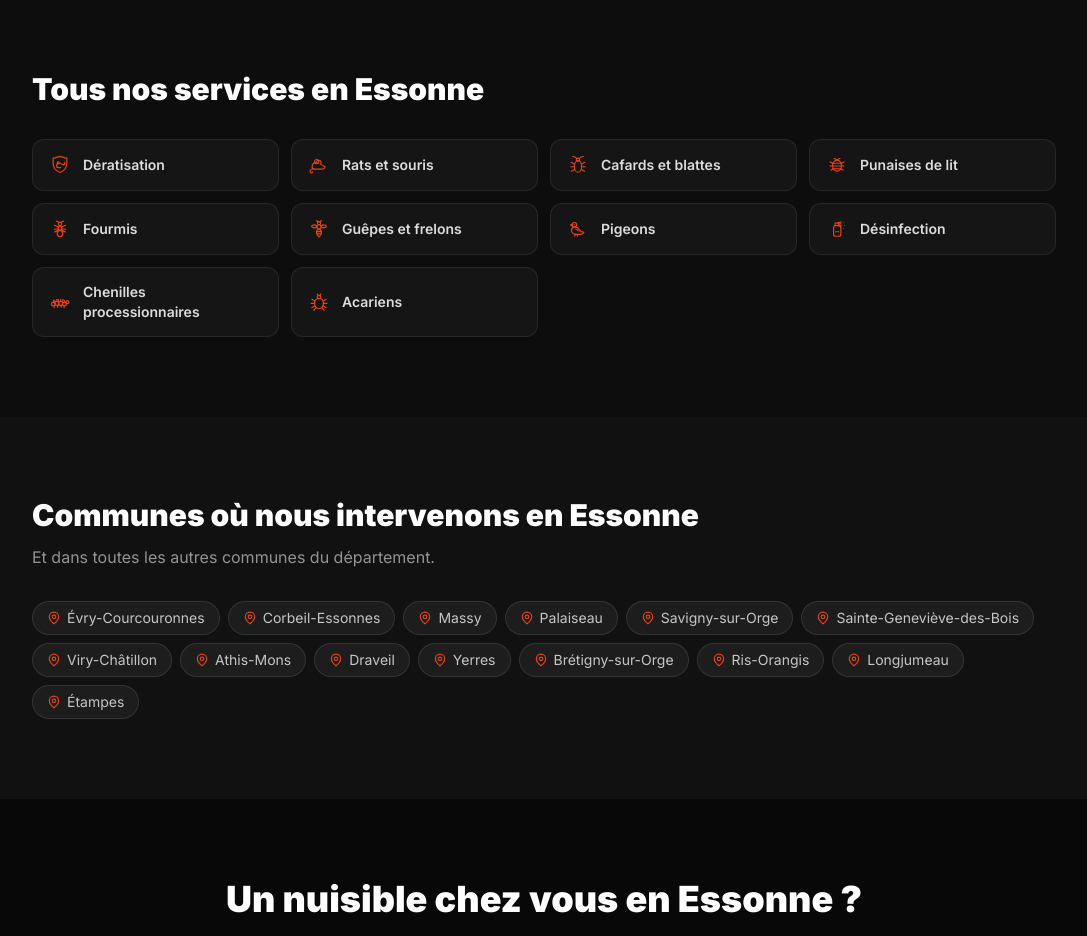
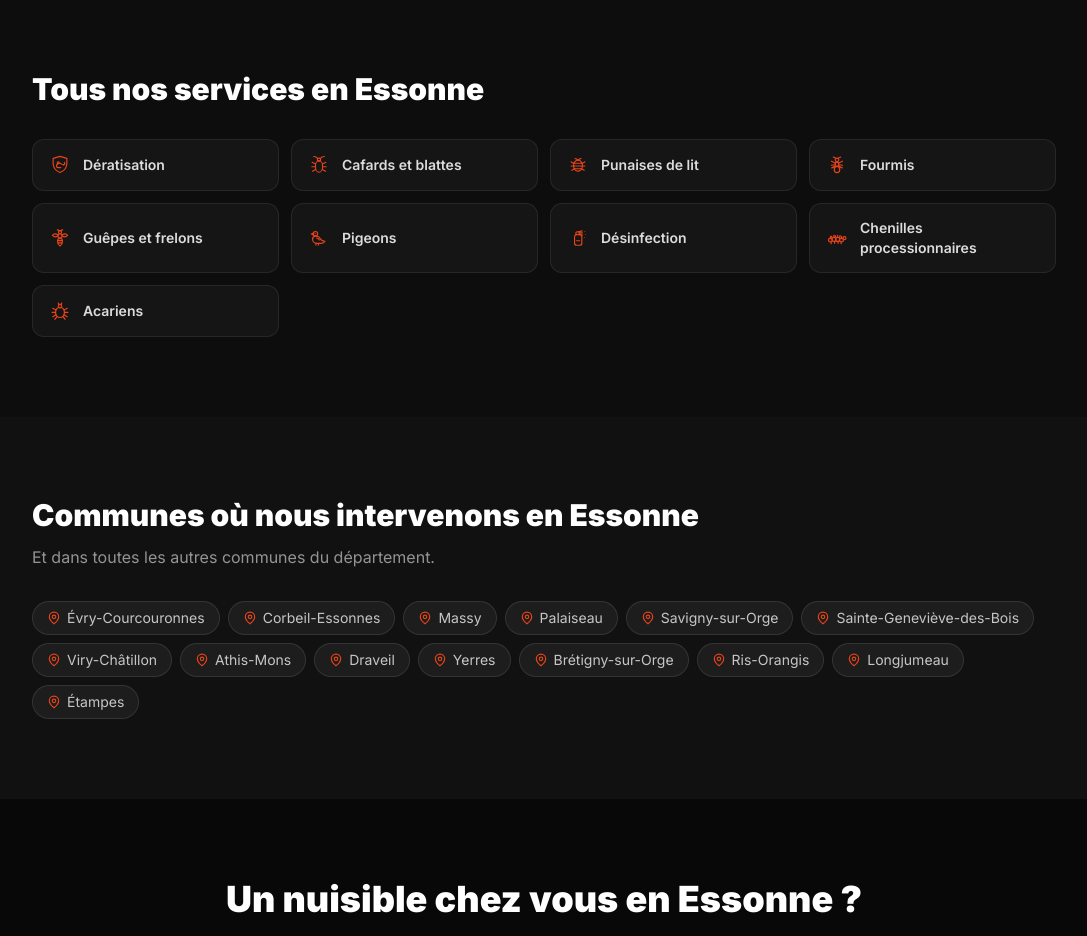
Before and after one commit to Allonuisibleexpress/allo-nuisible-idf, a Next.js app: page /zones/essonne in a window 1280 px wide. Shown: the part 1820-2756 px from the top of the page, without its empty margins (96-1183 px from the left). Built offline with nearby package versions, Linux system fonts and the light colour scheme.

Commit message:
Fusion rongeurs → dératisation : plus aucun lien interne vers /services/rongeurs (pages zones), doublon retiré de la liste des services
Co-Authored-By: Claude Opus 5.5 <noreply@anthropic.com>

```diff
--- a/app/zones/[departement]/[commune]/page.tsx
+++ b/app/zones/[departement]/[commune]/page.tsx
@@ -135,7 +135,7 @@ export default function CommunePage({ params }: { params: Params }) {
                         </li>
                       ))}
                     </ul>
-                    <a href={`/services/${m.service}`} className="text-sm font-bold inline-flex items-center gap-1.5" style={{ color: ACCENT }}>
+                    <a href={`/services/${m.service === 'rongeurs' ? 'deratisation' : m.service}`} className="text-sm font-bold inline-flex items-center gap-1.5" style={{ color: ACCENT }}>
                       En savoir plus <ArrowRight className="w-4 h-4" />
                     </a>
                   </article>
@@ -146,7 +146,7 @@ export default function CommunePage({ params }: { params: Params }) {
               Nous intervenons aussi {c.a} pour :{' '}
               {autres.map((k, i) => (
                 <span key={k}>
-                  <a href={`/services/${METHODES[k].service}`} className="underline hover:text-white">{SERVICES[METHODES[k].service].nom.toLowerCase()}</a>
+                  <a href={`/services/${METHODES[k].service === 'rongeurs' ? 'deratisation' : METHODES[k].service}`} className="underline hover:text-white">{SERVICES[METHODES[k].service].nom.toLowerCase()}</a>
                   {i < autres.length - 1 ? ', ' : '.'}
                 </span>
               ))}
--- a/app/zones/[departement]/page.tsx
+++ b/app/zones/[departement]/page.tsx
@@ -84,7 +84,7 @@ export default function DepartementPage({ params }: { params: { departement: str
             </p>
             <div className="grid sm:grid-cols-2 gap-4">
               {d.situations.map((s) => (
-                <a key={s.titre} href={`/services/${s.service}`}
+                <a key={s.titre} href={`/services/${s.service === 'rongeurs' ? 'deratisation' : s.service}`}
                   className="group rounded-2xl p-6 transition-colors hover:bg-white/[0.06]"
                   style={{ background: 'rgba(255,255,255,0.035)', border: '1px solid rgba(255,255,255,0.08)' }}>
                   <div className="flex items-center gap-3 mb-3">
@@ -131,7 +131,7 @@ export default function DepartementPage({ params }: { params: { departement: str
           <div className="max-w-5xl mx-auto">
             <h2 className="text-2xl md:text-3xl font-black text-white mb-8">Tous nos services {d.dans}</h2>
             <div className="grid grid-cols-2 md:grid-cols-4 gap-3">
-              {(Object.keys(SERVICES) as ServiceSlug[]).map((slug) => (
+              {(Object.keys(SERVICES) as ServiceSlug[]).filter((x) => x !== 'rongeurs').map((slug) => (
                 <a key={slug} href={`/services/${slug}`}
                   className="flex items-center gap-3 rounded-xl px-4 py-3.5 text-white/85 text-sm font-semibold transition-colors hover:bg-white/[0.07]"
                   style={{ background: 'rgba(255,255,255,0.035)', border: '1px solid rgba(255,255,255,0.08)' }}>
```
